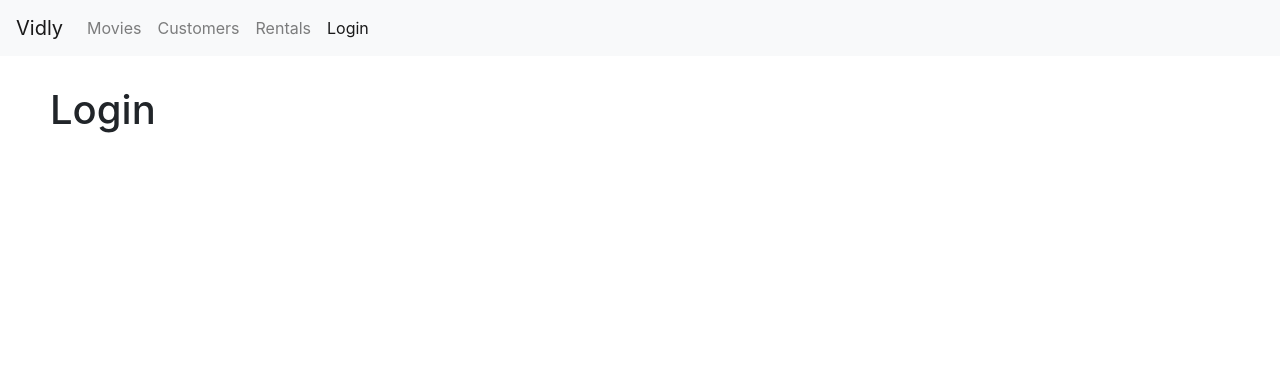
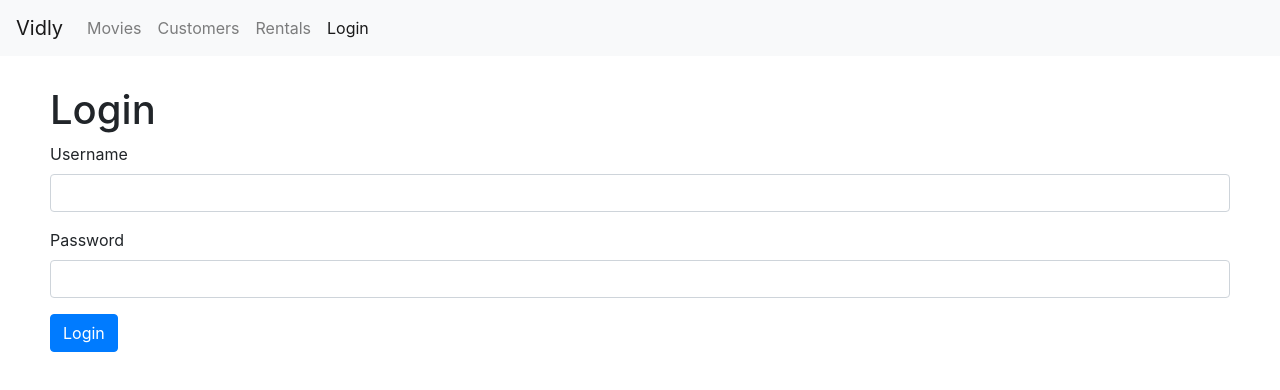
Before and after one commit to mrdaines/vidly-react, a React (Create React App) app: page /login in a window 1280 px wide. Shown: the top 390 px of the page. Built offline with nearby package versions, Linux system fonts and the light colour scheme.

Commit message:
Building a bootstrap form

```diff
--- a/package.json
+++ b/package.json
@@ -8,12 +8,13 @@
     "@testing-library/user-event": "^7.2.1",
     "bootstrap": "^4.5.0",
     "font-awesome": "^4.7.0",
-    "lodash": "^4.17.15",
+    "joi-browser": "^13.4.0",
+    "lodash": "^4.17.20",
     "prop-types": "^15.6.2",
     "react": "^16.13.1",
     "react-dom": "^16.13.1",
     "react-router-dom": "^5.2.0",
-    "react-scripts": "3.4.1"
+    "react-scripts": "^3.4.3"
   },
   "scripts": {
     "start": "react-scripts start",
--- a/src/components/loginForm.jsx
+++ b/src/components/loginForm.jsx
@@ -2,7 +2,20 @@
 
 class LoginForm extends Component {
 	render() {
-		return <h1>Login</h1>;
+		return <div>
+			<h1>Login</h1>
+			<form>
+				<div className="form-group">
+					<label htmlFor="username">Username</label>
+					<input id="username" type="text" className="form-control" />
+				</div>
+				<div className="form-group">
+					<label htmlFor="password">Password</label>
+					<input id="password" type="text" className="form-control" />
+				</div>
+				<button className="btn btn-primary">Login</button>
+			</form>
+		</div>;
 	}
 }
 
```
Also changed, not shown: 1 other file (tests, documents, lock files or other folders).
